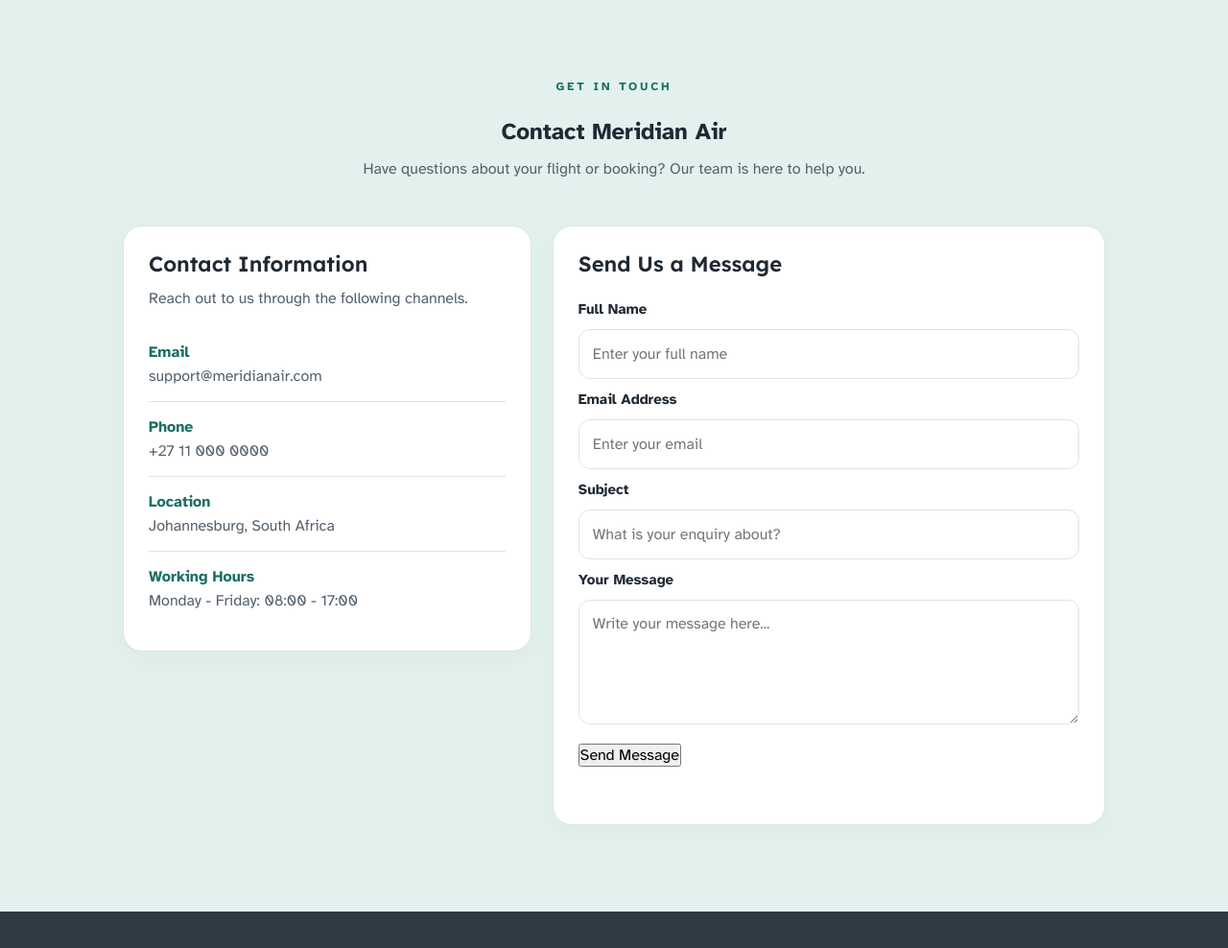
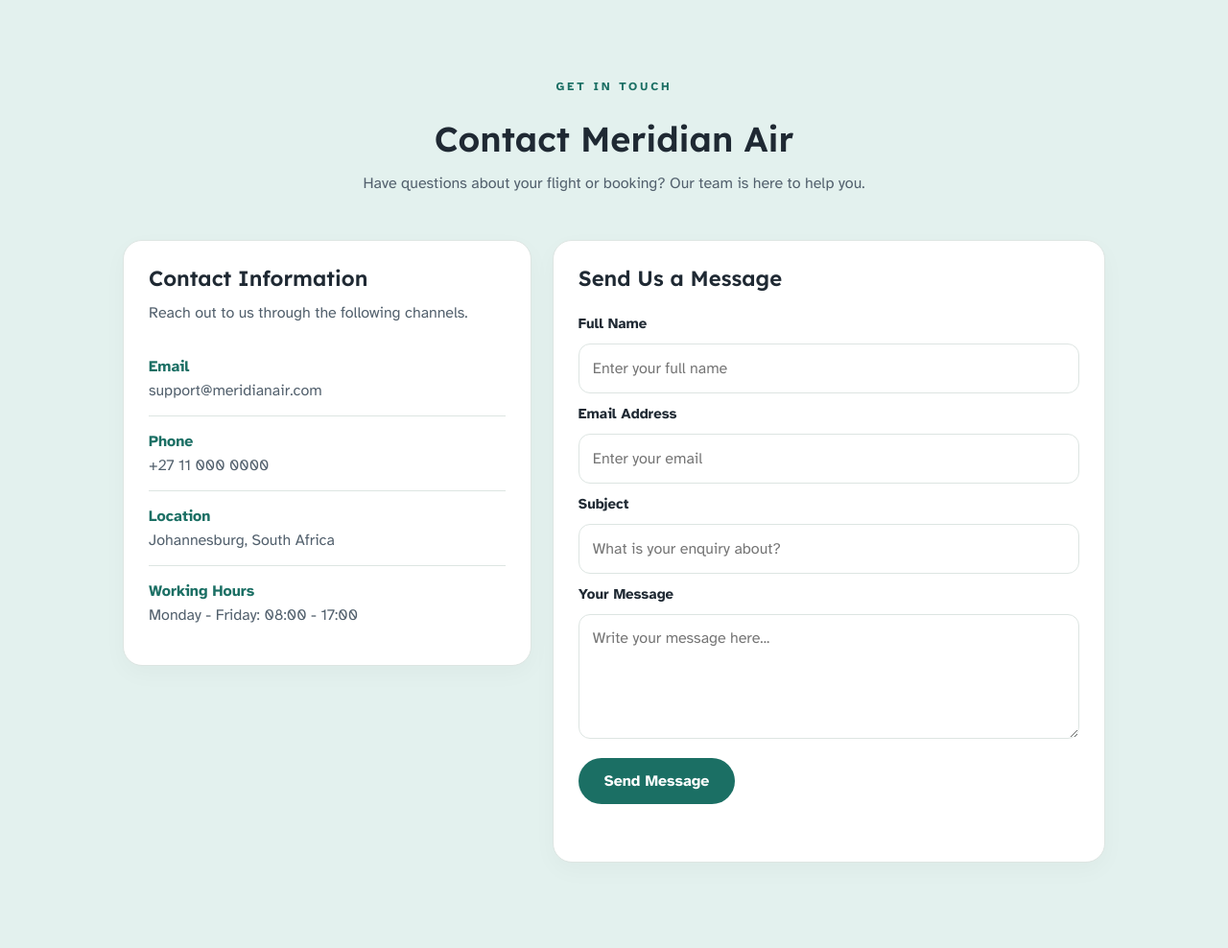
Before and after one commit to molaetsakamohelo-10/Flight-Reservation-System-Landing-Page, a plain HTML site: page index.html in a window 1280 px wide. Shown: the part 3230-4218 px from the top of the page at 96% size. Drawn offline with Linux system fonts and the light colour scheme.

Commit message:
Restore index.html with original content

```diff
--- a/index.html
+++ b/index.html
@@ -232,7 +232,7 @@
 
         <div class="contact-heading">
             <span class="eyebrow">GET IN TOUCH</span>
-            <h1>Contact Meridian Air</h1>
+            <h2>Contact Meridian Air</h2>
             <p>
                 Have questions about your flight or booking?
                 Our team is here to help you.
@@ -294,7 +294,7 @@
                           placeholder="Write your message here..."
                           rows="5" required></textarea>
 
-                <button type="submit" class="btn primary">
+                <button type="submit" class="button">
                     Send Message
                 </button>
 
```
